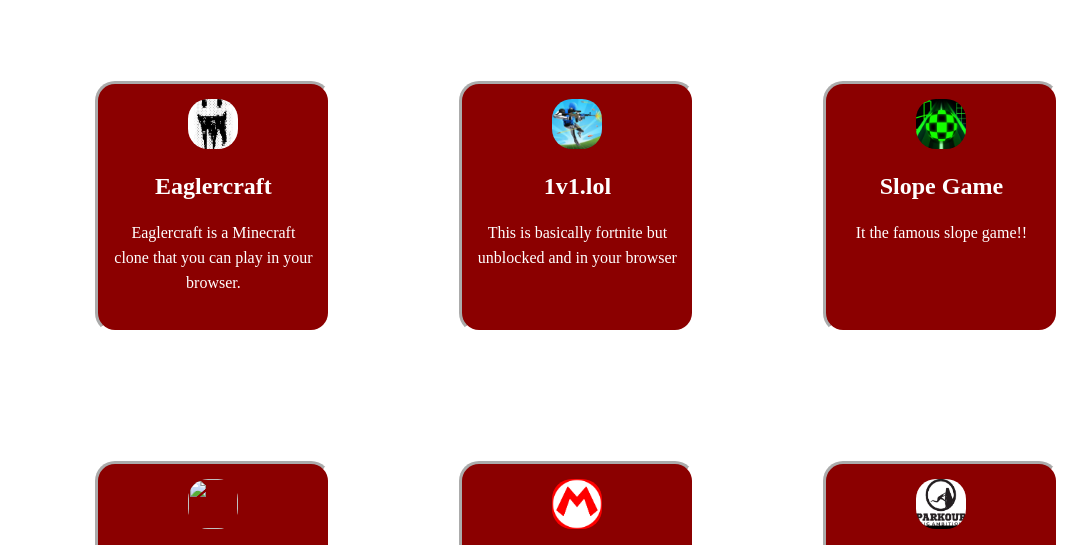
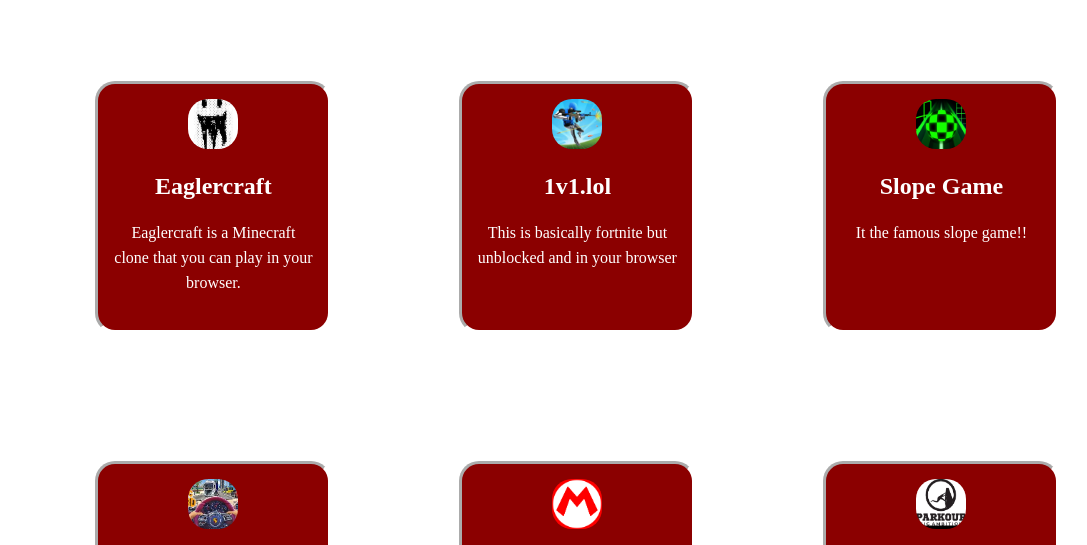
Before and after one commit to KennyBeauchamp/galaxite, a plain HTML site: page games.html in a window 1280 px wide. Shown: the part 255-800 px from the top of the page, without its empty margins (71-1158 px from the left). Drawn offline with Linux system fonts and the light colour scheme.

Commit message:
Update games.html

```diff
--- a/games.html
+++ b/games.html
@@ -44,7 +44,7 @@
       </div>
       <div class="options1">
         <div class="tetris">
-          <img src="img/tetris.png">
+          <img src="img/tetris.jpeg">
           <h2><a href="https://trafficjam3d.galaxite.org" target=”_blank”>Traffic Jam 3D</a></h2>
           <p>Traffic Jam 3D!!</p>
         </div>
```
